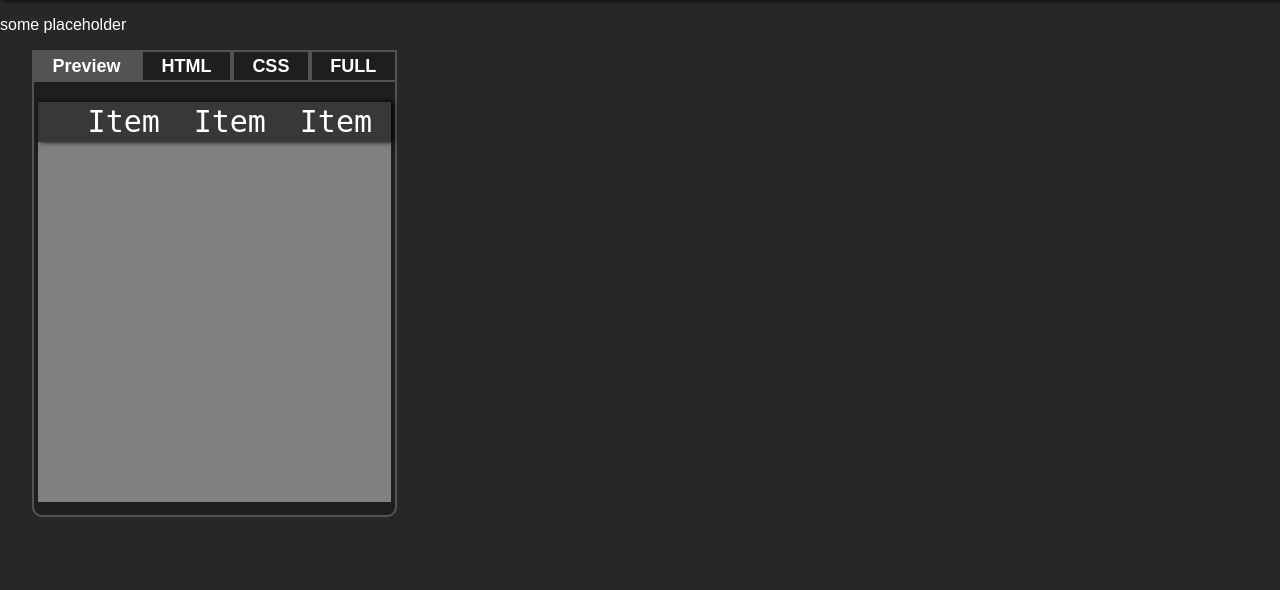
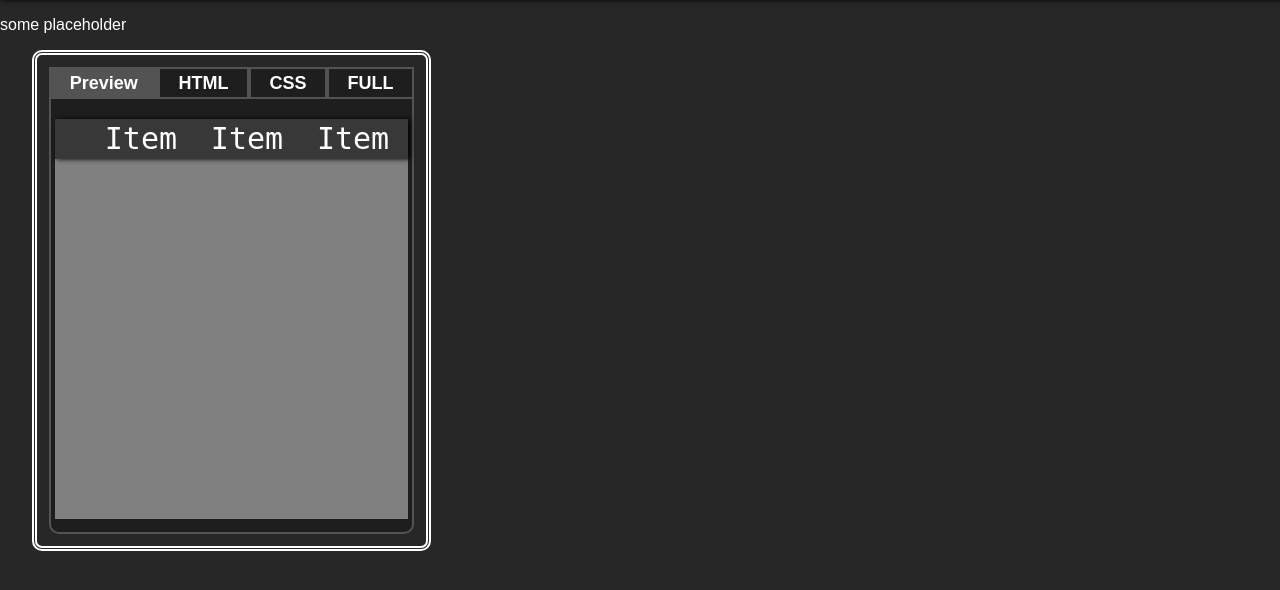
Before and after one commit to domasbraz/W-I-Y, a Django app: page /elements/ in a window 1280 px wide. Shown: the part 40-630 px from the top of the page. Run offline with Django 5.2, Linux system fonts and the light colour scheme.

Commit message:
styling update

```diff
--- a/src/core/static/CSS/master.css
+++ b/src/core/static/CSS/master.css
@@ -78,6 +78,7 @@
     flex-wrap: wrap;
     width: 95%;
     margin: auto;
+    gap: 1%;
 }
 
 .contentHeading
@@ -90,13 +91,19 @@
 {
     width: 30%;
     height: 40%;
+    border: 5px double white;
+    padding: 1%;
+    border-radius: 10px;
+    margin-bottom: 1%;
 }
 
-
-
-.snippet
+.snippetHeading
 {
-    border: 0px solid blue;
+    font-weight: bold;
+    font-size: 30px;
+    text-align: center;
+    display: block;
+    padding-bottom: 1%;
 }
 
 .tabs
@@ -156,6 +163,7 @@
     margin: 0;
     line-height: normal;
     user-select: text;
+    font-size: large;
 }
 
 .preview
```
